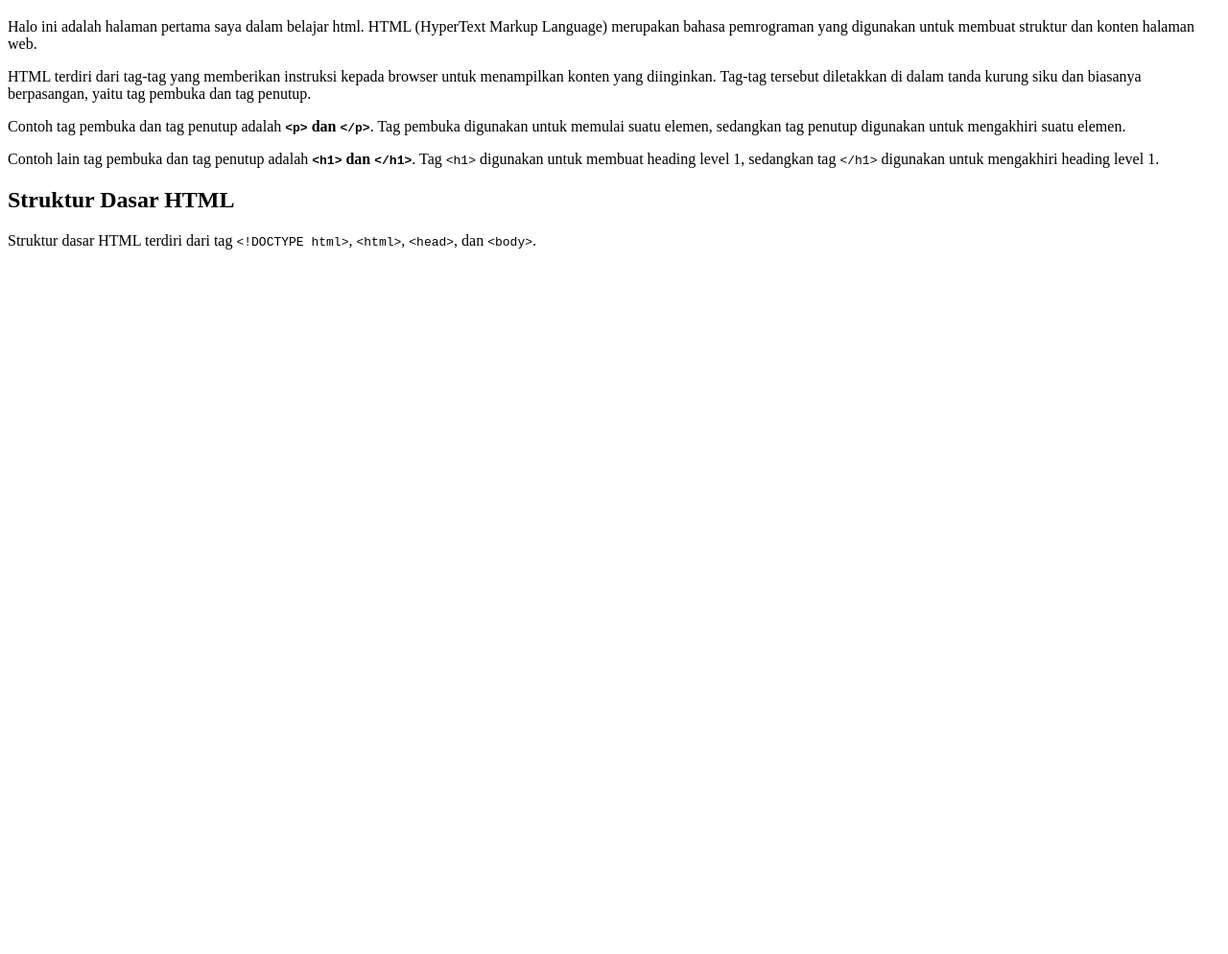
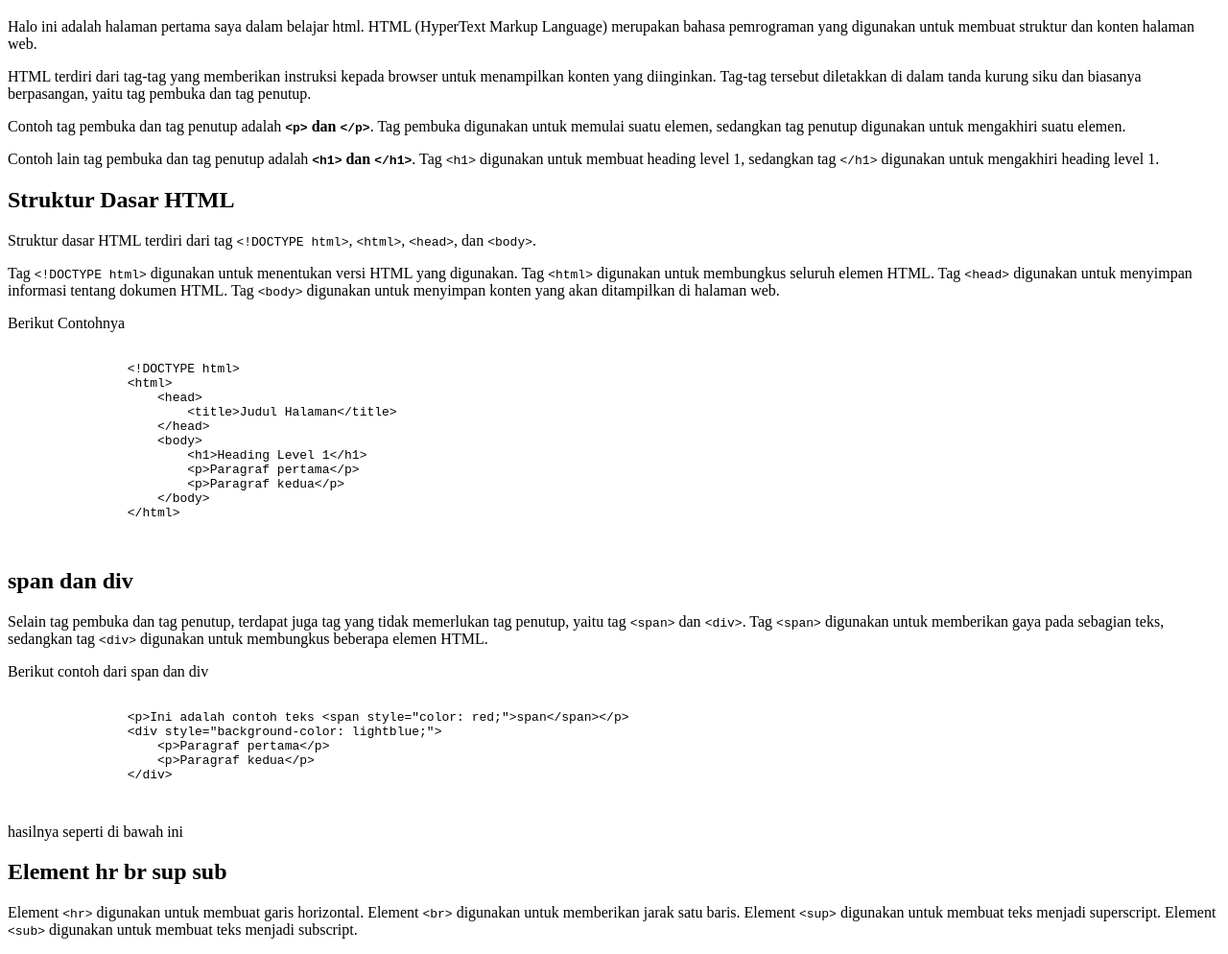
Before and after one commit to eggiar/learnHTMLCSS, a plain HTML site: page Belajar1.html in a window 1280 px wide. Shown: the part 61-1055 px from the top of the page at 96% size. Before the commit the page ends 800 px from the top, so only its background shows below. Drawn offline with Linux system fonts and the light colour scheme.

Commit message:
Menambahkan span div hr br sub sup

```diff
--- a/Belajar1.html
+++ b/Belajar1.html
@@ -15,5 +15,45 @@
 
     <h2>Struktur Dasar HTML</h2>
     <p>Struktur dasar HTML terdiri dari tag <code>&lt;!DOCTYPE html&gt;</code>, <code>&lt;html&gt;</code>, <code>&lt;head&gt;</code>, dan <code>&lt;body&gt;</code>.</p>
+    <p>Tag <code>&lt;!DOCTYPE html&gt;</code> digunakan untuk menentukan versi HTML yang digunakan. Tag <code>&lt;html&gt;</code> digunakan untuk membungkus seluruh elemen HTML. Tag <code>&lt;head&gt;</code> digunakan untuk menyimpan informasi tentang dokumen HTML. Tag <code>&lt;body&gt;</code> digunakan untuk menyimpan konten yang akan ditampilkan di halaman web.</p>
+    <p>Berikut Contohnya
+        <pre>
+            <code>
+                &lt;!DOCTYPE html&gt;
+                &lt;html&gt;
+                    &lt;head&gt;
+                        &lt;title&gt;Judul Halaman&lt;/title&gt;
+                    &lt;/head&gt;
+                    &lt;body&gt;
+                        &lt;h1&gt;Heading Level 1&lt;/h1&gt;
+                        &lt;p&gt;Paragraf pertama&lt;/p&gt;
+                        &lt;p&gt;Paragraf kedua&lt;/p&gt;
+                    &lt;/body&gt;
+                &lt;/html&gt;
+            </code>
+        </pre>
+    </p>
+
+    <h2>span dan div</h2>
+    <p>
+        Selain tag pembuka dan tag penutup, terdapat juga tag yang tidak memerlukan tag penutup, yaitu tag <code>&lt;span&gt;</code> dan <code>&lt;div&gt;</code>. Tag <code>&lt;span&gt;</code> digunakan untuk memberikan gaya pada sebagian teks, sedangkan tag <code>&lt;div&gt;</code> digunakan untuk membungkus beberapa elemen HTML.
+    </p>
+    <p>Berikut contoh dari span dan div
+        <pre>
+            <code>
+                &lt;p&gt;Ini adalah contoh teks &lt;span style="color: red;"&gt;span&lt;/span&gt;&lt;/p&gt;
+                &lt;div style="background-color: lightblue;"&gt;
+                    &lt;p&gt;Paragraf pertama&lt;/p&gt;
+                    &lt;p&gt;Paragraf kedua&lt;/p&gt;
+                &lt;/div&gt;
+            </code>
+        </pre>
+        hasilnya seperti di bawah ini
+
+    </p>
+    <h2>Element hr br sup sub</h2>
+    <p>
+        Element <code>&lt;hr&gt;</code> digunakan untuk membuat garis horizontal. Element <code>&lt;br&gt;</code> digunakan untuk memberikan jarak satu baris. Element <code>&lt;sup&gt;</code> digunakan untuk membuat teks menjadi superscript. Element <code>&lt;sub&gt;</code> digunakan untuk membuat teks menjadi subscript.
+    </p>
 </body>
 </html>
```
